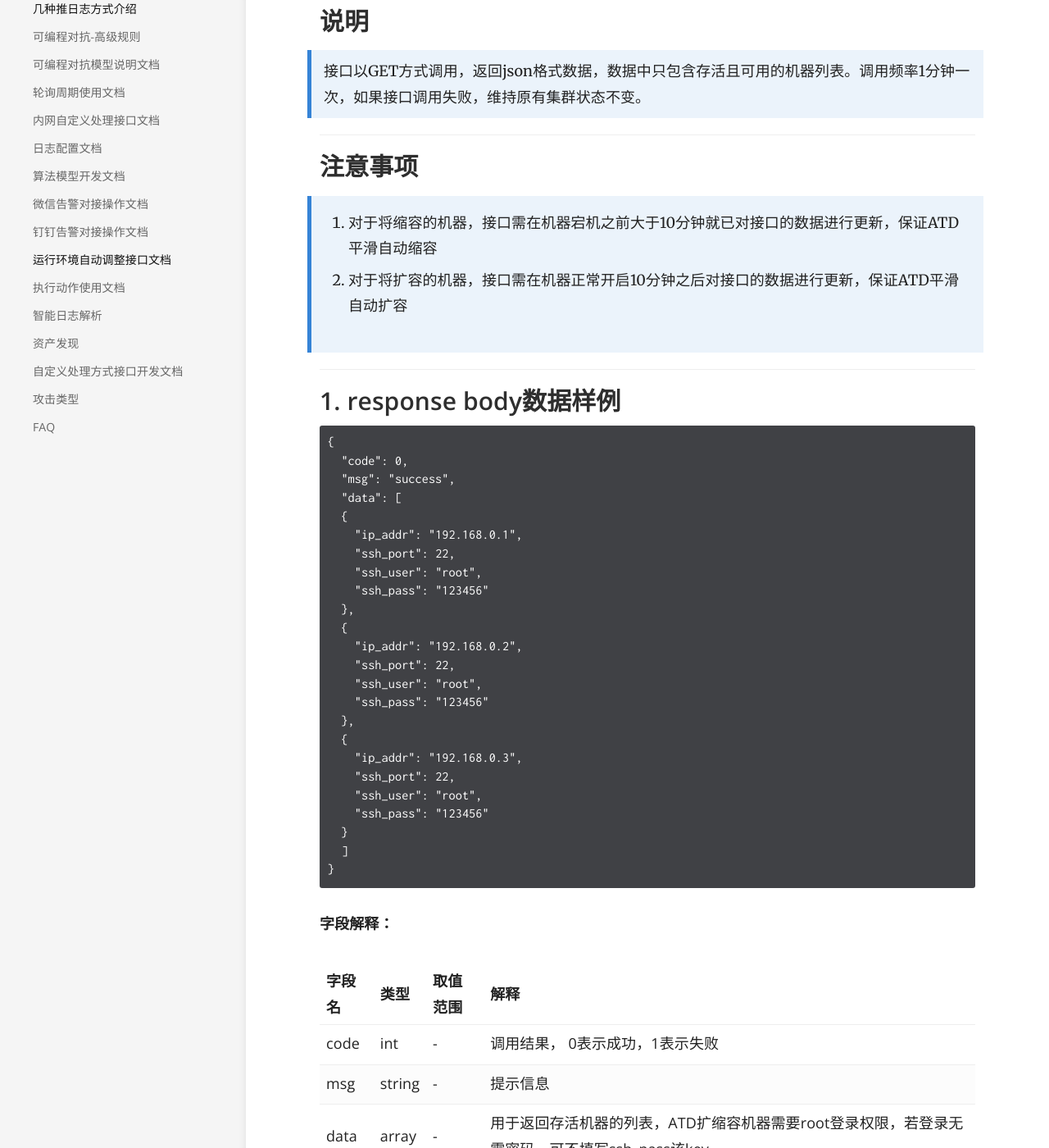
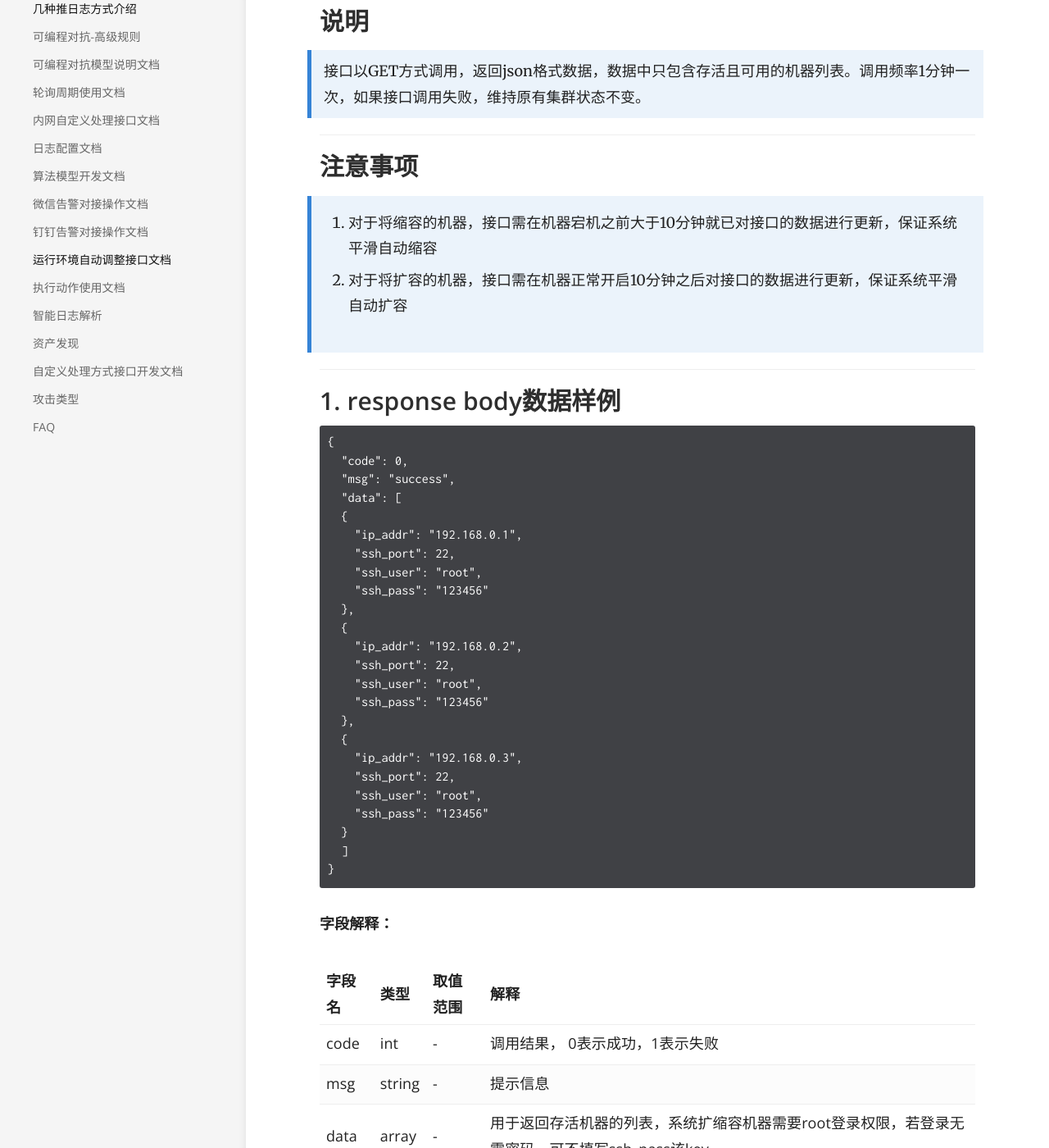
Before and after one commit to ytf606/docs, a Jekyll site: the page built from _docs/运行环境自动调整接口文档.md, in a window 1280 px wide and 1400 px high, scrolled down 205 px. Shown: the whole window at 82% size. Built offline with Jekyll 4.4.1, drawn with Linux system fonts in a browser that asks for light colours; some of the changed text lies outside the part shown.

Commit message:
Update 运行环境自动调整接口文档.md

```diff
--- a/_docs/运行环境自动调整接口文档.md
+++ b/_docs/运行环境自动调整接口文档.md
@@ -7,8 +7,8 @@ order: 13
 > 接口以GET方式调用，返回json格式数据，数据中只包含存活且可用的机器列表。调用频率1分钟一次，如果接口调用失败，维持原有集群状态不变。
 
 ### 注意事项
-> 1. 对于将缩容的机器，接口需在机器宕机之前大于10分钟就已对接口的数据进行更新，保证ATD平滑自动缩容
-> 2. 对于将扩容的机器，接口需在机器正常开启10分钟之后对接口的数据进行更新，保证ATD平滑自动扩容
+> 1. 对于将缩容的机器，接口需在机器宕机之前大于10分钟就已对接口的数据进行更新，保证系统平滑自动缩容
+> 2. 对于将扩容的机器，接口需在机器正常开启10分钟之后对接口的数据进行更新，保证系统平滑自动扩容
 
 ### 1. response body数据样例
 
@@ -45,7 +45,7 @@ order: 13
 |------|------|------|------|
 |code|int|-|调用结果， 0表示成功，1表示失败|
 |msg|string|-|提示信息|
-|data|array|-|用于返回存活机器的列表，ATD扩缩容机器需要root登录权限，若登录无需密码，可不填写ssh_pass该key|
+|data|array|-|用于返回存活机器的列表，系统扩缩容机器需要root登录权限，若登录无需密码，可不填写ssh_pass该key|
 
 ### 2. 调用示例
 
```
